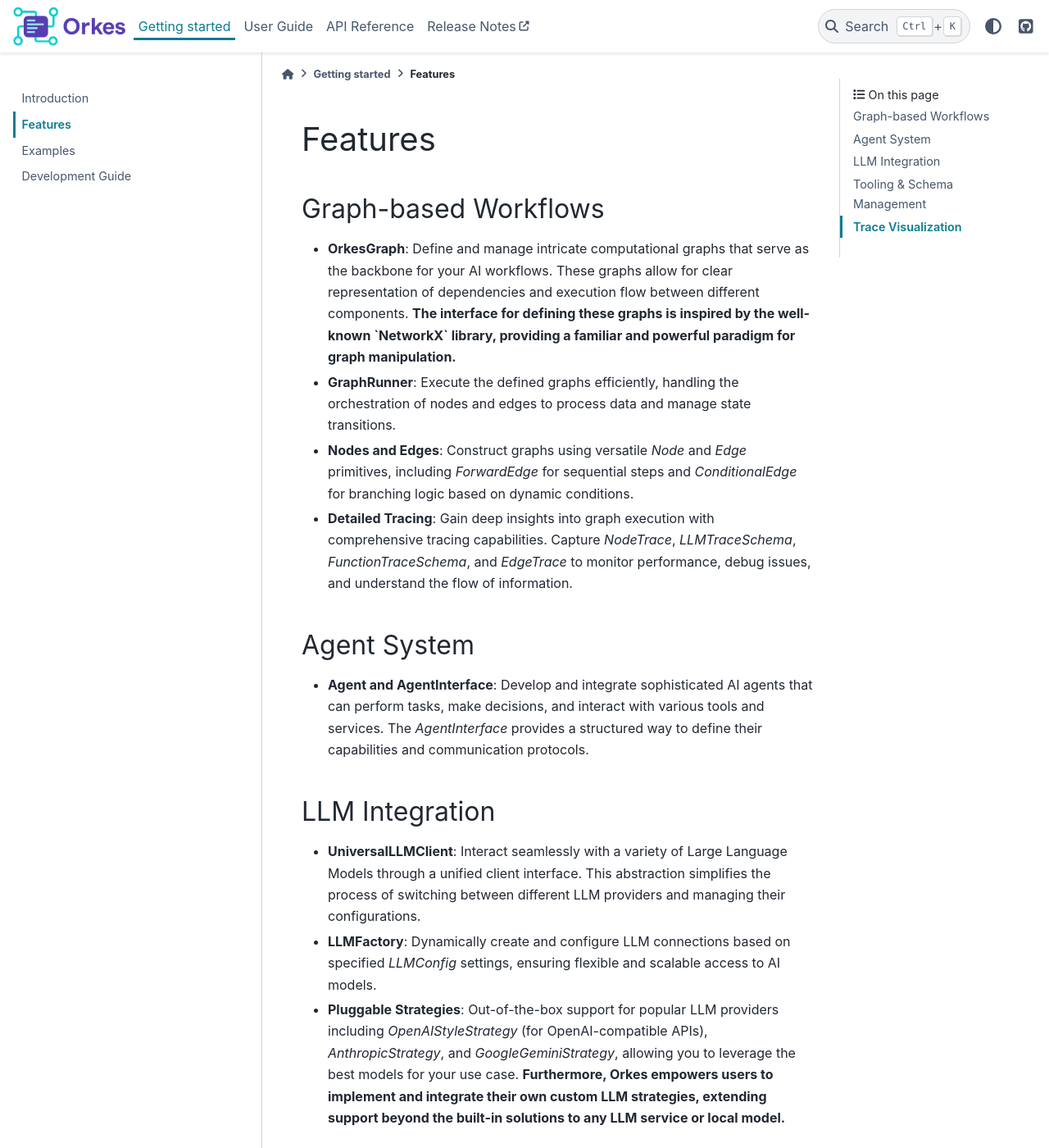
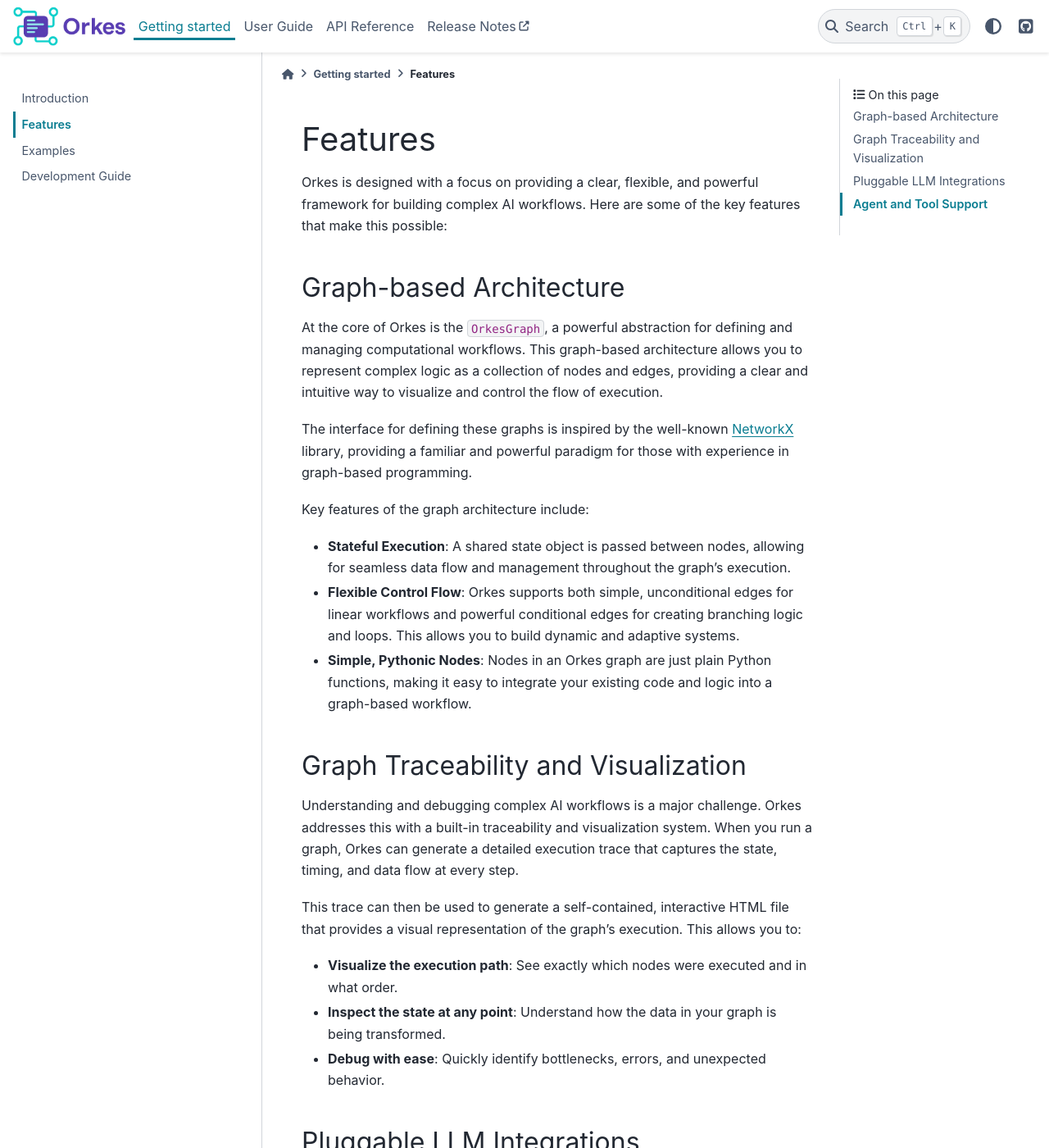
Before and after one commit to hfahrudin/orkes, a Sphinx documentation site: the page built from docs/source/getting_started/features.rst, in a window 1280 px wide and 1400 px high. Shown: the whole window at 82% size. Built offline with Sphinx 7.4.7 and the PyData theme 0.15.4, drawn with Linux system fonts in a browser that asks for light colours; some of the changed text lies outside the part shown.

Commit message:
edit user_guide

```diff
--- a/docs/source/getting_started/features.rst
+++ b/docs/source/getting_started/features.rst
@@ -1,32 +1,45 @@
 .. _features:
 
-===============
+========
 Features
-===============
+========
 
-Graph-based Workflows
----------------------
-*   **OrkesGraph**: Define and manage intricate computational graphs that serve as the backbone for your AI workflows. These graphs allow for clear representation of dependencies and execution flow between different components. **The interface for defining these graphs is inspired by the well-known `NetworkX` library, providing a familiar and powerful paradigm for graph manipulation.**
-*   **GraphRunner**: Execute the defined graphs efficiently, handling the orchestration of nodes and edges to process data and manage state transitions.
-*   **Nodes and Edges**: Construct graphs using versatile `Node` and `Edge` primitives, including `ForwardEdge` for sequential steps and `ConditionalEdge` for branching logic based on dynamic conditions.
-*   **Detailed Tracing**: Gain deep insights into graph execution with comprehensive tracing capabilities. Capture `NodeTrace`, `LLMTraceSchema`, `FunctionTraceSchema`, and `EdgeTrace` to monitor performance, debug issues, and understand the flow of information.
+Orkes is designed with a focus on providing a clear, flexible, and powerful framework for building complex AI workflows. Here are some of the key features that make this possible:
 
-Agent System
---------------
-*   **Agent and AgentInterface**: Develop and integrate sophisticated AI agents that can perform tasks, make decisions, and interact with various tools and services. The `AgentInterface` provides a structured way to define their capabilities and communication protocols.
+Graph-based Architecture
+------------------------
+At the core of Orkes is the ``OrkesGraph``, a powerful abstraction for defining and managing computational workflows. This graph-based architecture allows you to represent complex logic as a collection of nodes and edges, providing a clear and intuitive way to visualize and control the flow of execution.
 
-LLM Integration
-----------------
-*   **UniversalLLMClient**: Interact seamlessly with a variety of Large Language Models through a unified client interface. This abstraction simplifies the process of switching between different LLM providers and managing their configurations.
-*   **LLMFactory**: Dynamically create and configure LLM connections based on specified `LLMConfig` settings, ensuring flexible and scalable access to AI models.
-*   **Pluggable Strategies**: Out-of-the-box support for popular LLM providers including `OpenAIStyleStrategy` (for OpenAI-compatible APIs), `AnthropicStrategy`, and `GoogleGeminiStrategy`, allowing you to leverage the best models for your use case. **Furthermore, Orkes empowers users to implement and integrate their own custom LLM strategies, extending support beyond the built-in solutions to any LLM service or local model.**
+The interface for defining these graphs is inspired by the well-known `NetworkX <https://networkx.org/>`__ library, providing a familiar and powerful paradigm for those with experience in graph-based programming.
 
-Tooling & Schema Management
-----------------------------
-*   **OrkesToolSchema**: Define custom tools that your agents or graph nodes can utilize, enabling them to interact with external APIs, databases, or custom functions in a structured manner.
-*   **OrkesMessageSchema**: Standardized schemas for messages (`OrkesMessageSchema`, `OrkesMessagesSchema`) facilitate clear and consistent communication within your graph-based workflows and agent interactions.
-*   **ToolDefinition and ToolParameter**: Precisely define the parameters and structure of your tools, ensuring proper invocation and data exchange.
+Key features of the graph architecture include:
 
-Trace Visualization
---------------------
-*   **TraceInspector**: Visualize the execution traces of your graphs and agents. The `TraceInspector` helps in understanding complex workflows, identifying bottlenecks, and debugging execution paths through an intuitive representation of traces.
+- **Stateful Execution**: A shared state object is passed between nodes, allowing for seamless data flow and management throughout the graph's execution.
+- **Flexible Control Flow**: Orkes supports both simple, unconditional edges for linear workflows and powerful conditional edges for creating branching logic and loops. This allows you to build dynamic and adaptive systems.
+- **Simple, Pythonic Nodes**: Nodes in an Orkes graph are just plain Python functions, making it easy to integrate your existing code and logic into a graph-based workflow.
+
+Graph Traceability and Visualization
+------------------------------------
+Understanding and debugging complex AI workflows is a major challenge. Orkes addresses this with a built-in traceability and visualization system. When you run a graph, Orkes can generate a detailed execution trace that captures the state, timing, and data flow at every step.
+
+This trace can then be used to generate a self-contained, interactive HTML file that provides a visual representation of the graph's execution. This allows you to:
+
+- **Visualize the execution path**: See exactly which nodes were executed and in what order.
+- **Inspect the state at any point**: Understand how the data in your graph is being transformed.
+- **Debug with ease**: Quickly identify bottlenecks, errors, and unexpected behavior.
+
+Pluggable LLM Integrations
+--------------------------
+Orkes provides a flexible and extensible system for integrating with Large Language Models (LLMs). The ``UniversalLLMClient`` provides a unified interface for interacting with different LLM providers, and the ``LLMFactory`` makes it easy to configure and switch between them.
+
+Out-of-the-box, Orkes includes support for:
+
+- OpenAI-compatible APIs
+- Anthropic's Claude
+- Google's Gemini
+
+You can also easily implement your own custom strategies to connect to any other LLM service or local model.
+
+Agent and Tool Support
+----------------------
+While the graph-based architecture is the core of Orkes, it also provides support for building and using agents and tools. You can define custom tools using the ``OrkesToolSchema`` and use them within your graph's nodes to interact with external APIs, databases, or other services. This allows you to build sophisticated agent-like behaviors within the structured and controllable environment of an Orkes graph.
--- a/docs/source/user_guide/best_practices.rst
+++ b/docs/source/user_guide/best_practices.rst
@@ -30,12 +30,10 @@
 - **Understand state changes**: The visualizer makes it easy to see how the state is modified at each step.
 - **Communicate your workflow**: The trace is a great way to share and explain your graph's logic to other developers.
 
-4. Comment Your Graph
+4. Describe Your Graph
 ---------------------
 While the code for your nodes should be clear, the overall structure of your graph might not be immediately obvious.
 
+- **Always provide a description argument**: If the directive interface supports a description or caption argument, always use it!
 - **Use descriptive node names**: `plan_search_queries` is better than `node1`.
 - **Add comments to your graph definition**: A few lines of comments explaining the purpose of a complex conditional edge can be very helpful.
-
-5. For a complete and runnable example, please refer to `tests/examples/graph_service_test.py`.
--------------------------------------------------------------------------------------------------
```
Also changed, not shown: docs/source/index.rst (+31 -4 lines).
